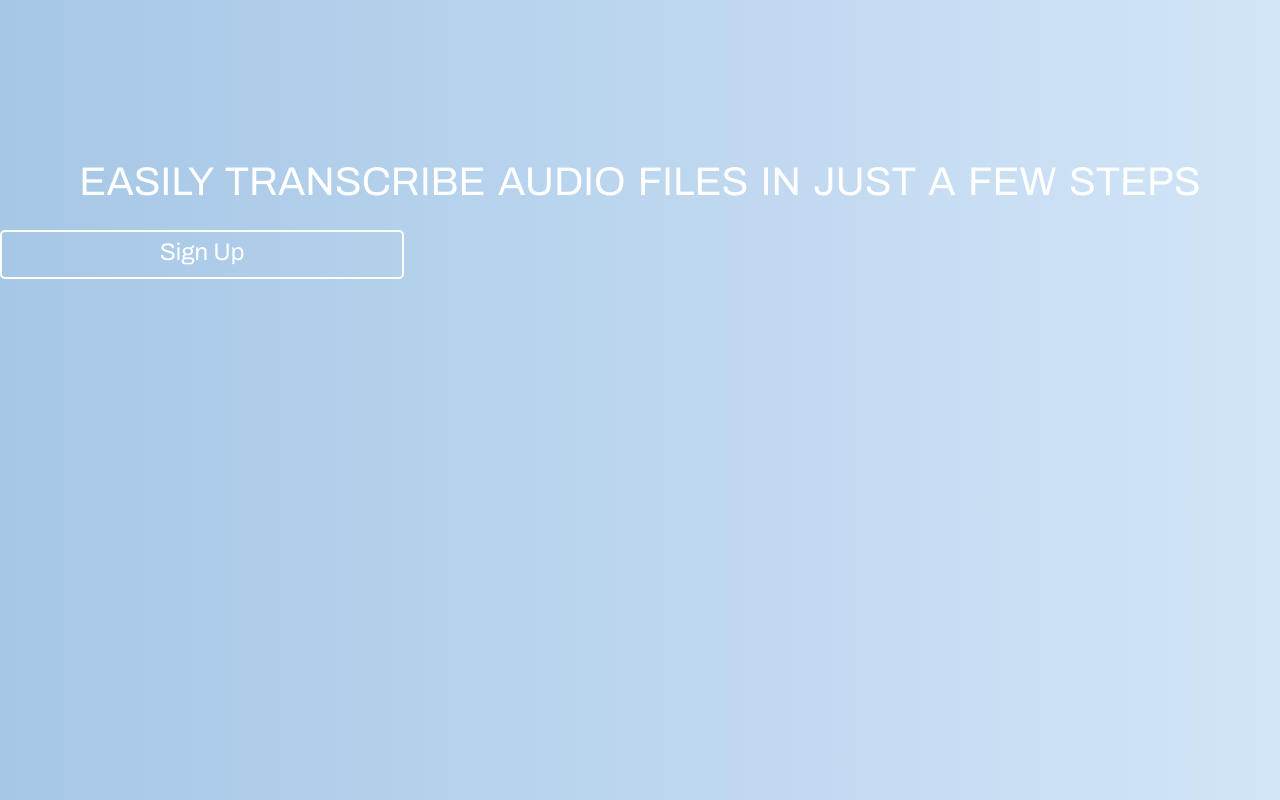
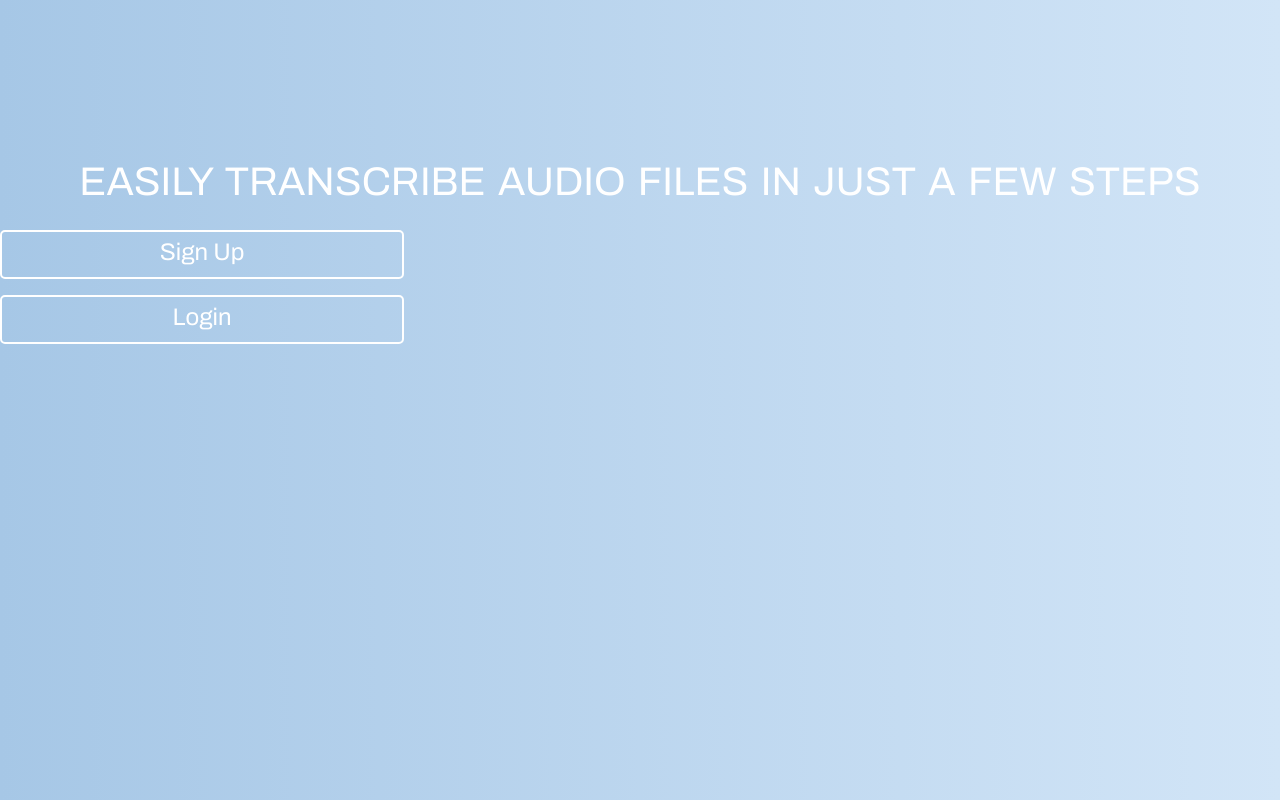
Before and after one commit to wizmariefa/transcribr, a React (Create React App) app in the folder web/: page / in a window 1280 px wide. Built offline with nearby package versions, Linux system fonts and the light colour scheme; no server answers.

Commit message:
linked to correct pages, created dashboard

```diff
--- a/web/package.json
+++ b/web/package.json
@@ -14,7 +14,7 @@
     "react-dom": "^16.6.3",
     "react-router": "^4.3.1",
     "react-router-dom": "^4.3.1",
-    "react-scripts": "2.1.1",
+    "react-scripts": "^2.1.3",
     "superagent": "^4.1.0",
     "uuidv4": "^2.0.0"
   },
--- a/web/src/containers/LandingPage.js
+++ b/web/src/containers/LandingPage.js
@@ -17,8 +17,11 @@ class App extends Component {
     return (
       <div className="LandingPage">
         <h1>Easily transcribe audio files in just a few steps</h1>
-        <div className="Button" onClick={(() => this.props.history.push('/'))}>
+        <div className="Button" onClick={(() => this.props.history.push('/register'))}>
           Sign Up
+          </div>
+          <div className="Button" onClick={(() => this.props.history.push('/login'))}>
+          Login
           </div>
       </div>
     );
```
Also changed, not shown: web/src/containers/Dashboard.js (added, +11 -0 lines), 1 other file (tests, documents, lock files or other folders).
